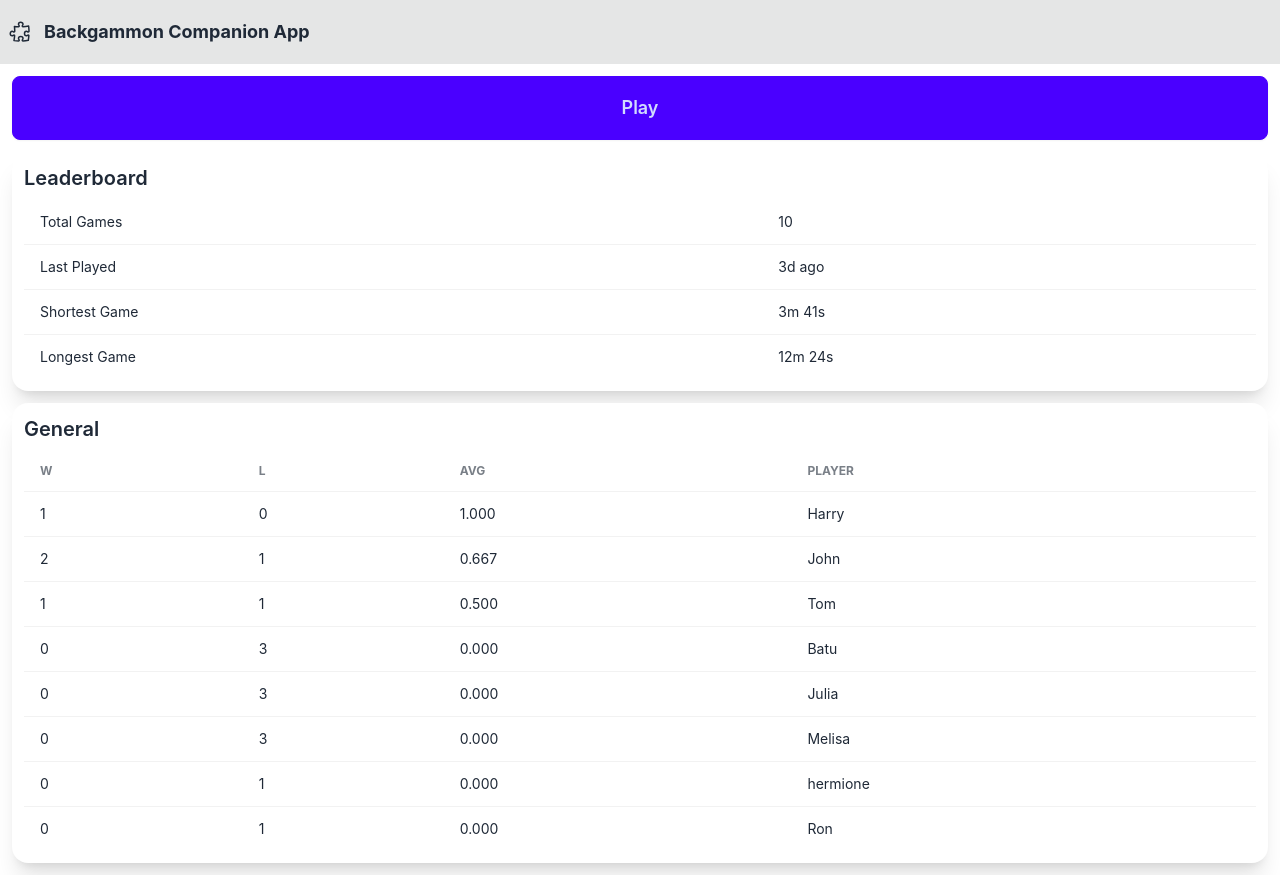
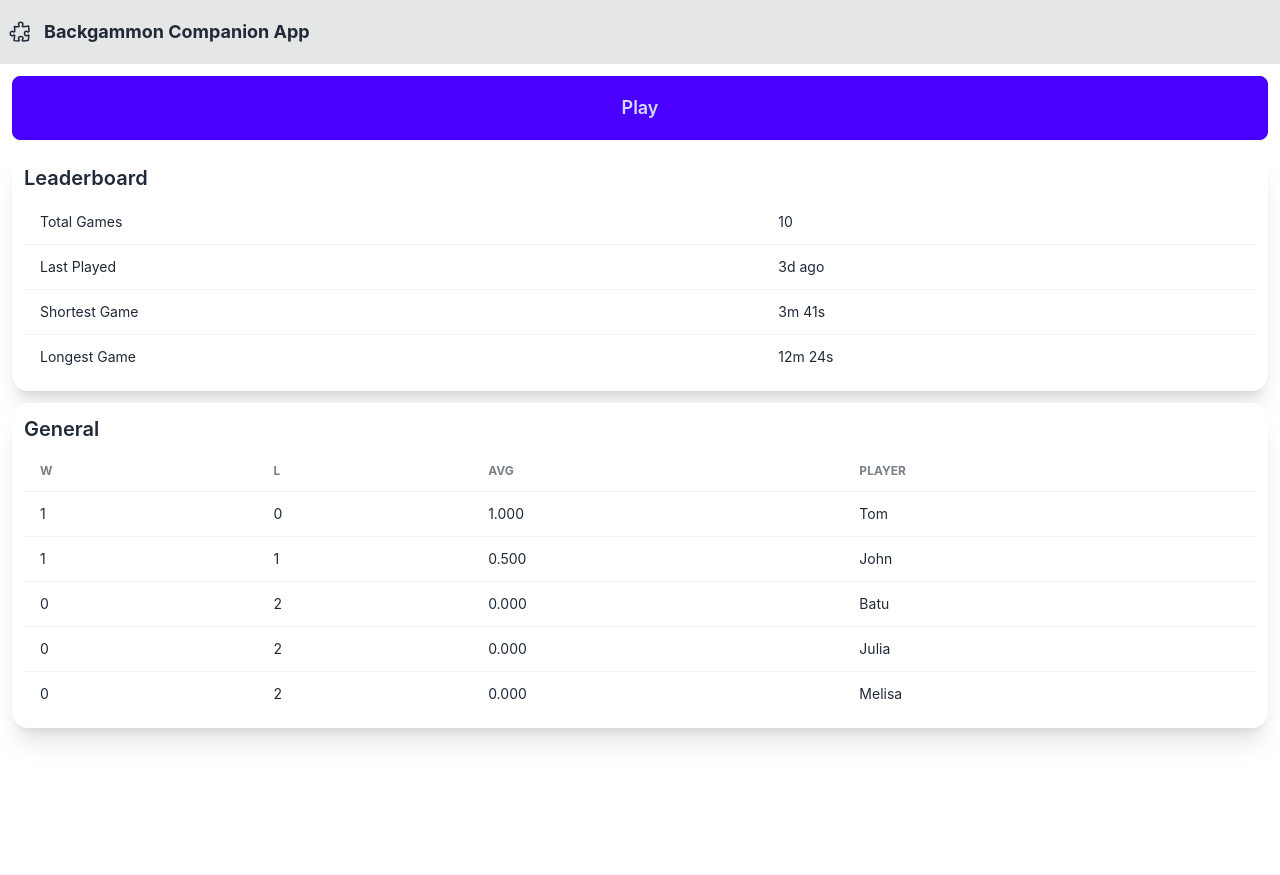
Before and after one commit to mbatuhantuna/tca-backgammon, a React (Create React App) app: page / in a window 1280 px wide. After the commit the page ends 800 px from the top, so only its background shows below. Built offline with nearby package versions, Linux system fonts and the light colour scheme.

Commit message:
Update GameResult type

```diff
--- a/src/App.tsx
+++ b/src/App.tsx
@@ -11,21 +11,28 @@
 
 const dummyGameResults: GameResult[] = [
   {
-    winner: "Tom",
-    players: ["Tom", "Batu", "Julia", "Melisa", "John"],
-  },
-  {
-    winner: "John",
-    players: ["Batu", "Julia", "Melisa", "John"],
-  },
-  {
-    winner: "John",
-    players: ["Tom", "Julia" , "Batu", "Melisa", "John"],
-  },
-  {
-    winner: "Harry",
-    players: ["Harry", "hermione", "Ron"],
-  },
+      winner: "Tom"
+      , players: [
+          "Tom"
+          , "Batu"
+          , "Julia"
+          , "Melisa"
+          , "John"
+      ]
+      , start: "2024-02-28T18:10:32.123Z"
+      , end: "2024-02-28T18:15:34.123Z"
+  }
+  , {
+      winner: "John"
+      , players: [
+          "Batu"
+          , "Julia"
+          , "Melisa"
+          , "John"
+      ]
+      , start: "2024-02-28T18:20:32.123Z"
+      , end: "2024-02-28T18:47:34.123Z"
+  }
 ];
 
 const App = () => {
--- a/src/GameResults.ts
+++ b/src/GameResults.ts
@@ -5,6 +5,8 @@
 export type GameResult = {
     winner: string;
     players: string[];
+    start: string;
+    end: string;
 };
 
 export type LeaderboardEntry = {
--- a/src/Play.tsx
+++ b/src/Play.tsx
@@ -1,6 +1,6 @@
 import { useNavigate } from 'react-router-dom';
 import { GameResult } from './GameResults';
-import { FC, useEffect } from 'react';
+import { FC, useEffect, useState } from 'react';
 
 interface PlayProps {
   addNewGameResult: (result: GameResult) => void;
@@ -9,6 +9,8 @@
 
 export const Play: FC<PlayProps> = ({ addNewGameResult, setTitle }) => {
 
+
+  const [start, setStart] = useState (new Date().toISOString)
     useEffect(
       () => setTitle("Play Backgammon")
       , []
@@ -29,6 +31,8 @@
                   "Tom"
                   , "Taylor"
                 ]
+                ,start: start
+                , end: new Date().toISOString()
               });
               nav(-2);
             }}
```
